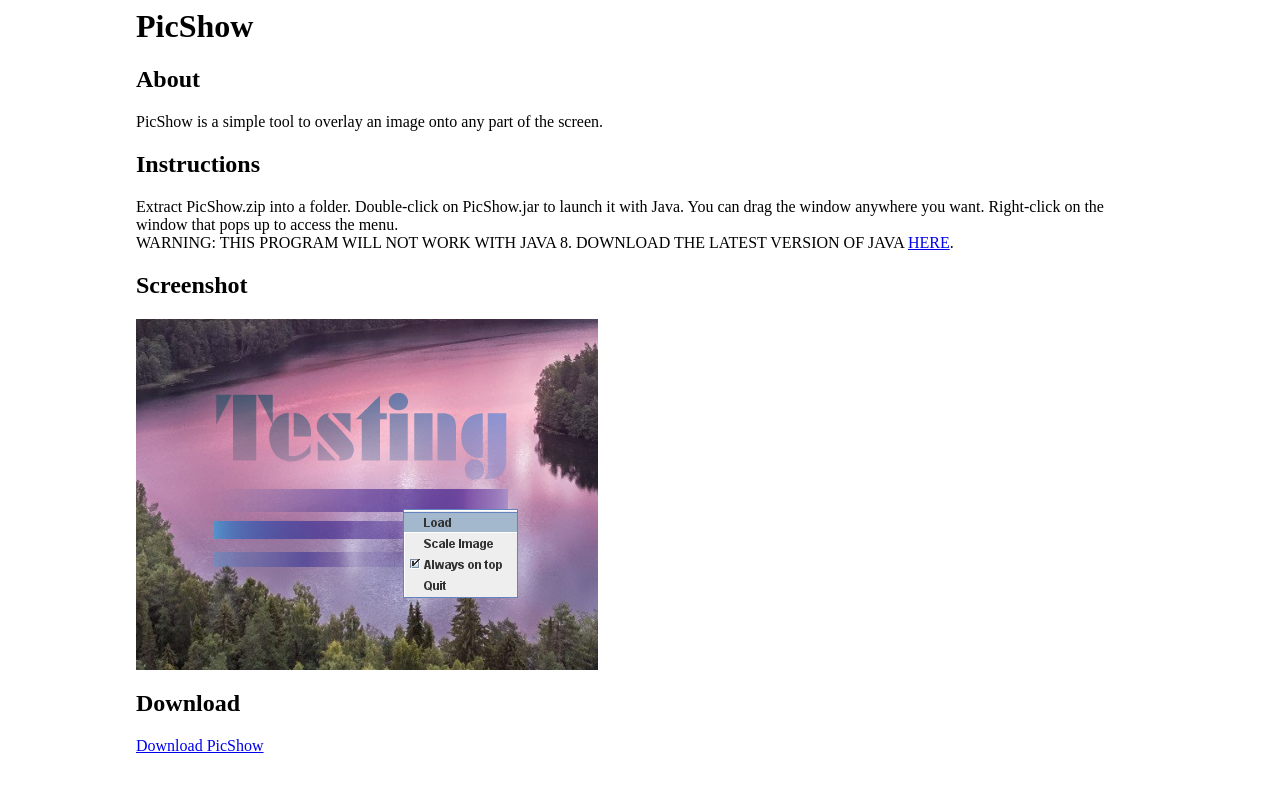
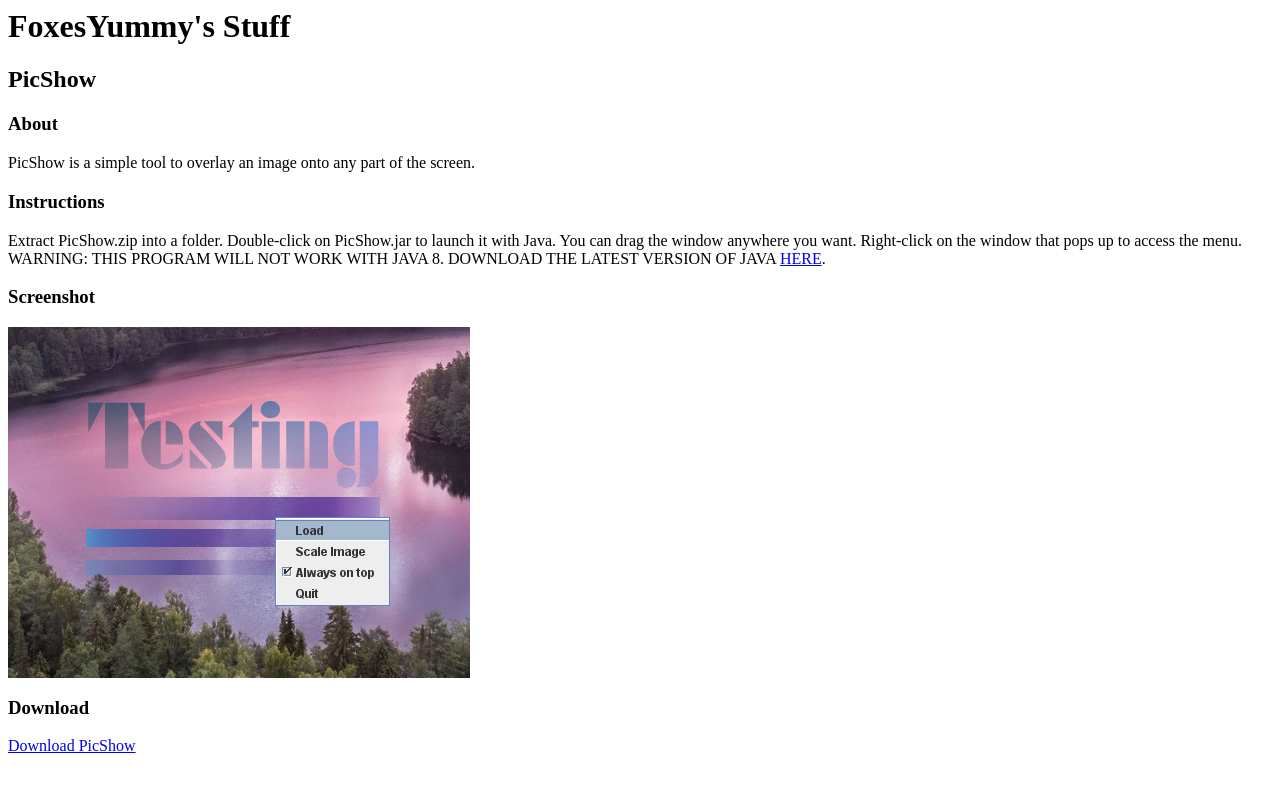
Before and after one commit to FoxesYummy/foxesyummy.github.io, a plain HTML site: page index.html in a window 1280 px wide. Drawn offline with Linux system fonts and the light colour scheme.

Commit message:
Update index.html

```diff
--- a/index.html
+++ b/index.html
@@ -1,24 +1,19 @@
 <html>
   <head>
-    <style>
-      html {
-        margin-left: 10%;
-        margin-right: 10%;
-      }
-    </style>
+    <h1>FoxesYummy's Stuff</h1>
   </head>
   <body>
-    <h1>PicShow</h1>
-    <h2>About</h2>
+    <h2>PicShow</h2>
+    <h3>About</h3>
     <p>PicShow is a simple tool to overlay an image onto any part of the screen.<p>
-    <h2>Instructions</h2>
+    <h3>Instructions</h3>
     <p>
       Extract PicShow.zip into a folder. Double-click on PicShow.jar to launch it with Java. You can drag the window anywhere you want. Right-click on the window that pops up to access the menu.<br>
       WARNING: THIS PROGRAM WILL NOT WORK WITH JAVA 8. DOWNLOAD THE LATEST VERSION OF JAVA <a href="https://www.oracle.com/java/technologies/javase-downloads.html">HERE</a>.
     </p>
-    <h2>Screenshot</h2>
+    <h3>Screenshot</h3>
     <img src="PicShow/1.png">
-    <h2>Download</h2>
+    <h3>Download</h3>
     <a href="PicShow/PicShow.zip" download>Download PicShow</a>
   </body>
 </html>
```
